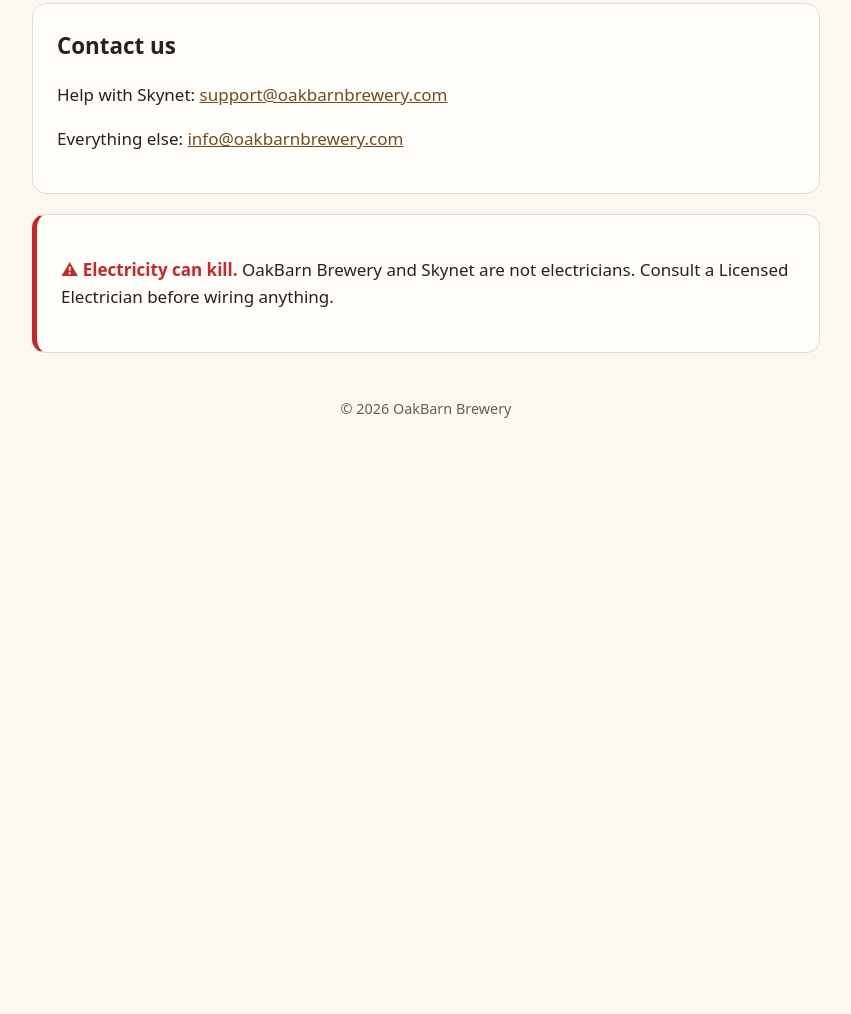
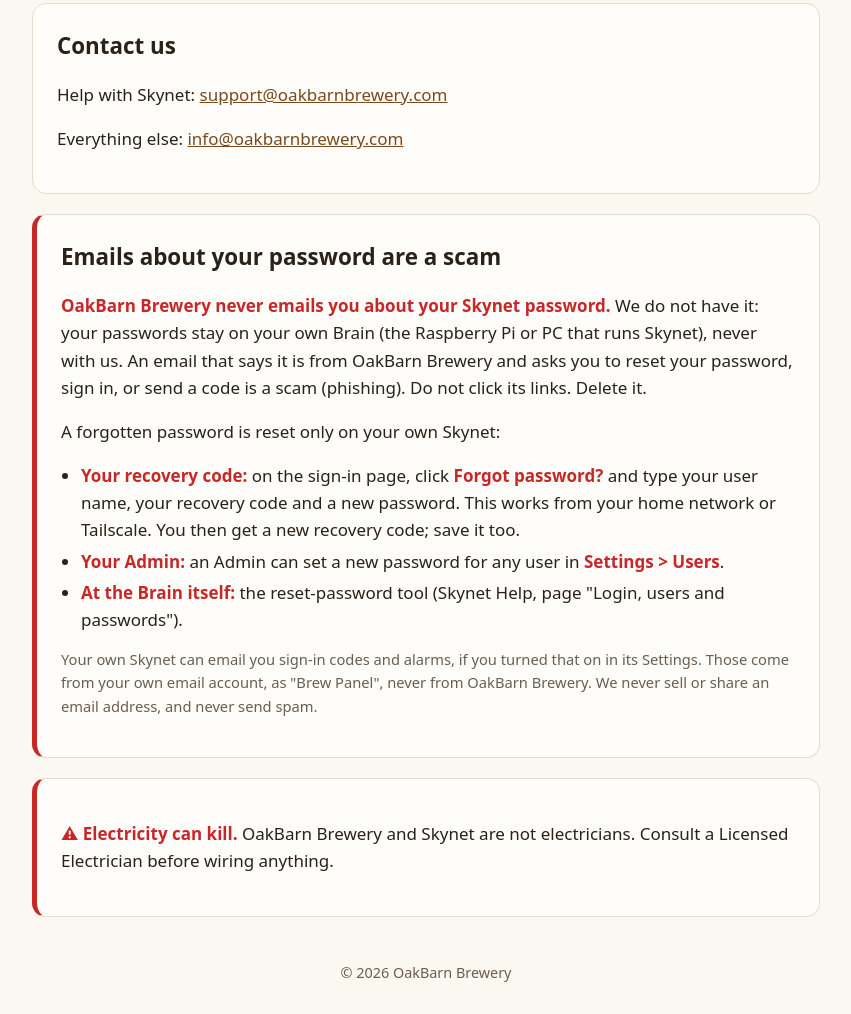
Before and after one commit to oakbarn/oakbarnbrewery.com, a plain HTML site: page index.html in a window 1280 px wide. Shown: the part 1166-2180 px from the top of the page, without its empty margins (214-1065 px from the left). Before the commit the page ends 1626 px from the top, so only its background shows below. Drawn offline with Linux system fonts and the light colour scheme.

Commit message:
Emails about your password are a scam: how a Skynet password is really reset
Co-Authored-By: Claude Opus 5.5 <noreply@anthropic.com>
Claude-Session: https://claude.ai/code/session_012LFz6eSrFP34xDnH54RcZc

```diff
--- a/index.html
+++ b/index.html
@@ -70,6 +70,18 @@
     <p>Everything else: <a href="mailto:info@oakbarnbrewery.com">info@oakbarnbrewery.com</a></p>
   </section>
 
+  <section id="passwords" class="warn">
+    <h2>Emails about your password are a scam</h2>
+    <p><strong>OakBarn Brewery never emails you about your Skynet password.</strong> We do not have it: your passwords stay on your own Brain (the Raspberry Pi or PC that runs Skynet), never with us. An email that says it is from OakBarn Brewery and asks you to reset your password, sign in, or send a code is a scam (phishing). Do not click its links. Delete it.</p>
+    <p>A forgotten password is reset only on your own Skynet:</p>
+    <ul class="more">
+      <li><strong>Your recovery code:</strong> on the sign-in page, click <strong>Forgot password?</strong> and type your user name, your recovery code and a new password. This works from your home network or Tailscale. You then get a new recovery code; save it too.</li>
+      <li><strong>Your Admin:</strong> an Admin can set a new password for any user in <strong>Settings &gt; Users</strong>.</li>
+      <li><strong>At the Brain itself:</strong> the reset-password tool (Skynet Help, page "Login, users and passwords").</li>
+    </ul>
+    <p class="small">Your own Skynet can email you sign-in codes and alarms, if you turned that on in its Settings. Those come from your own email account, as "Brew Panel", never from OakBarn Brewery. We never sell or share an email address, and never send spam.</p>
+  </section>
+
   <section class="warn">
     <p><strong>&#9888; Electricity can kill.</strong> OakBarn Brewery and Skynet are not electricians. Consult a Licensed Electrician before wiring anything.</p>
   </section>
```
